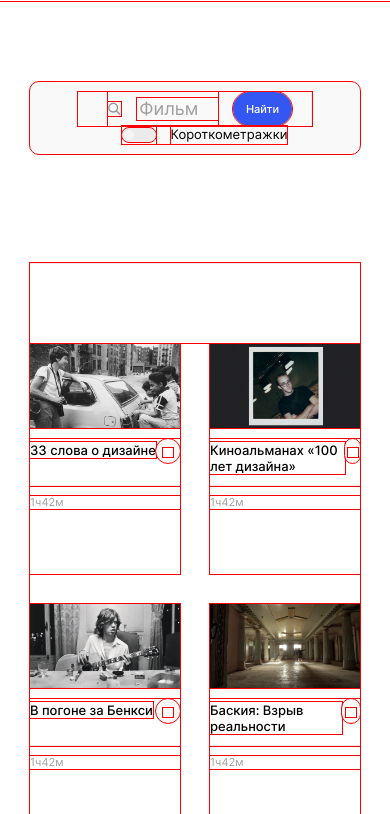
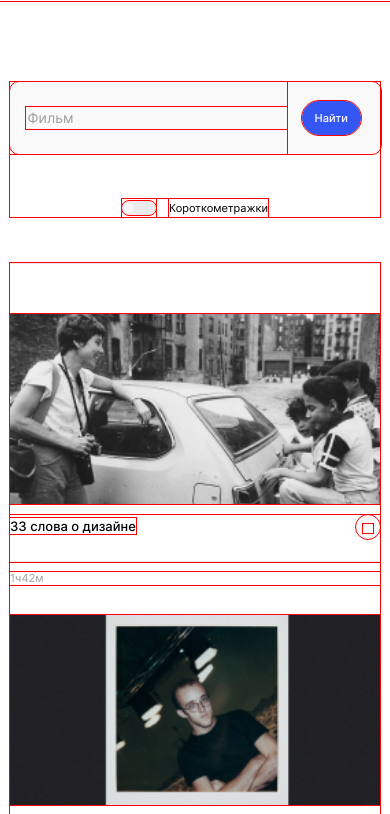
Before and after one commit to MorozovaWorld/movies-explorer-frontend, a React app: page /movies in a window 390 px wide. Shown: the part 72-886 px from the top of the page. Built offline with nearby package versions, Linux system fonts and the light colour scheme.

Commit message:
feat: adoptive layout for landing and main page

```diff
--- a/src/components/BurgerMenu/BurgerMenu.css
+++ b/src/components/BurgerMenu/BurgerMenu.css
@@ -62,3 +62,25 @@
 .burgerMenu__toggleBtn-icon_action_close::after {
   transform: translateY(-20px) rotate(-90deg) scale(0.8, 1.3);
 }
+
+@media screen and (max-width: 380px) {
+  .burgerMenu__toggleBtn {
+    height: 20.5px;
+    width: 22px;
+  }
+
+  .burgerMenu__toggleBtn-icon {
+    height: 2.5px;
+    width: 22px;
+  }
+
+  .burgerMenu__toggleBtn-icon::before {
+    height: 2.5px;
+    width: 22px;
+  }
+
+  .burgerMenu__toggleBtn-icon::after {
+    height: 2.5px;
+    width: 22px;
+  }
+}
--- a/src/components/FilterCheckbox/FilterCheckbox.css
+++ b/src/components/FilterCheckbox/FilterCheckbox.css
@@ -64,3 +64,18 @@
 		margin-left: 19px;
 	}
 }
+
+@media screen and (max-width: 600px) {
+	.filterCheckbox {
+		margin-left: 0;
+	}
+
+	.filterCheckbox__text {
+		font-size: 11px;
+		line-height: 1.64;
+	}
+
+	.filterCheckbox__label {
+		margin-right: 13px;
+	}
+}
--- a/src/components/Header/Header.css
+++ b/src/components/Header/Header.css
@@ -13,7 +13,7 @@
   }
 }
 
-@media screen and (max-width: 320px) {
+@media screen and (max-width: 500px) {
   .header {
     width: calc(100% - 14px*2);
   }
--- a/src/components/Movies/Movies.css
+++ b/src/components/Movies/Movies.css
@@ -23,3 +23,9 @@
     padding: 0 30px;
   }
 }
+
+@media screen and (max-width: 500px) {
+  .movies {
+    padding: 0 10px;
+  }
+}
--- a/src/components/MoviesCard/MoviesCard.css
+++ b/src/components/MoviesCard/MoviesCard.css
@@ -12,6 +12,8 @@
 
 .moviesCard__image {
   width: 100%;
+  object-position: center;
+  object-fit: cover;
 }
 
 .moviesCard__title {
--- a/src/components/MoviesCardList/MoviesCardList.css
+++ b/src/components/MoviesCardList/MoviesCardList.css
@@ -26,3 +26,25 @@
     row-gap: 30px;
   }
 }
+
+@media screen and (max-width: 600px) {
+  .moviesCardList {
+    padding: 50px 0 0;
+  }
+
+  .moviesCardList__list {
+    grid-template-columns: repeat(auto-fit, minmax(min-content, max-content));
+    grid-template-rows: repeat(auto-fit, minmax(min-content, max-content));
+    column-gap: 15px;
+    row-gap: 15px;
+  }
+}
+
+@media screen and (max-width: 420px) {
+  .moviesCardList__list {
+    grid-template-columns: 1fr;
+    grid-template-rows: repeat(auto-fit, minmax(min-content, max-content));
+    column-gap: 30px;
+    row-gap: 30px;
+  }
+}
--- a/src/components/Navigation/Navigation.css
+++ b/src/components/Navigation/Navigation.css
@@ -97,3 +97,16 @@
     line-height: 1.21;
   }
 }
+
+@media screen and (max-width: 380px) {
+  .navigation__navBtn_placedOn_landing {
+    font-size: 10px;
+    line-height: 1.6;
+  }
+
+  .navigation__navBtn_background_colored {
+    min-width: 54px;
+    min-height: 26px;
+    margin-left: 0;
+  }
+}
--- a/src/components/SearchForm/SearchForm.css
+++ b/src/components/SearchForm/SearchForm.css
@@ -1,7 +1,6 @@
 .searchForm {
   margin: 70px 0 69px;
   width: 100%;
-  min-height: 72px;
   background-color: #F9F9F9;
   border-radius: 9px;
   display: flex;
@@ -10,8 +9,8 @@
 
 .searchForm_form {
   width: 80%;
-  max-height: 40px;
   display: flex;
+  min-height: 72px;
   border-right: 1px solid #E8E8E8;
   justify-content: space-between;
 }
@@ -56,18 +55,17 @@
   color: #fff;
   padding: 0;
   min-width: 58.65px;
-  min-height: 34px;
+  height: 34px;
   border-radius: 48px;
   padding: 0;
-  margin: 0 30px 0 15px;
+  margin: auto 30px auto 15px;
   border: none;
   cursor: pointer;
 }
 
 @media screen and (max-width: 768px) {
   .searchForm {
-    flex-direction: column;
-    justify-content: center;
+    margin: 80px 0 109px;
   }
 
   .searchForm__button {
@@ -79,17 +77,38 @@
   }
 }
 
-@media screen and (max-width: 520px) {
+@media screen and (max-width: 600px) {
   .searchForm {
-    margin: 80px 0 109px;
+    margin: 80px 0 46px;
     width: 100%;
+    flex-direction: column;
+    background-color: transparent;
+    border-radius: 0;
   }
 
   .searchForm__button {
     margin-right: 19px;
   }
 
+  .searchForm__fieldset {
+    margin-left: 0;
+    display: flex;
+  }
+
   .searchForm_form {
-    width: 70.5%;
+    width: 100%;
+    margin-bottom: 45px;
+    min-height: 72px;
+    background-color: #F9F9F9;
+    border-radius: 9px;
+  }
+
+  .searchForm__label {
+    display: none;
+  }
+
+  .searchForm__input {
+    font-size: 14px;
+    line-height: 1.43;
   }
 }
```
